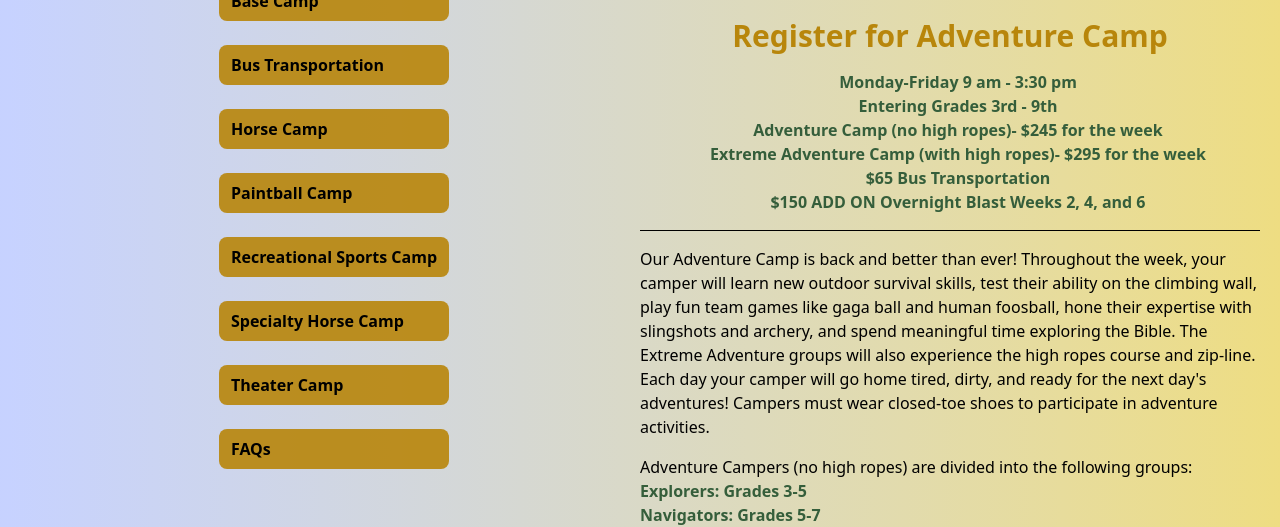
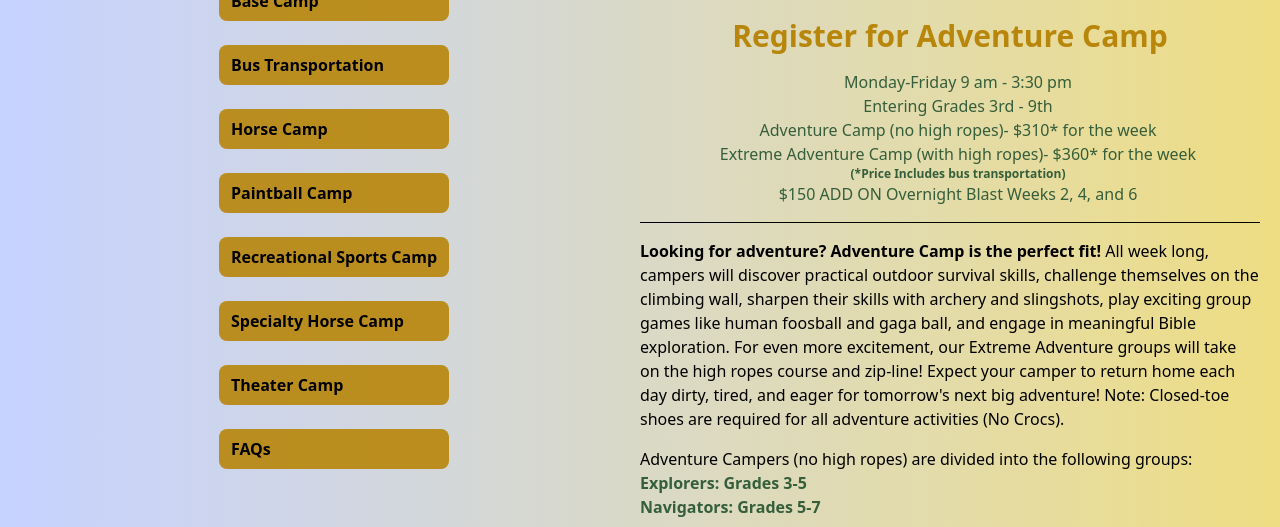
Before and after one commit to Isaac-Tait/Royal_Ridges-wordpress_nextjs, a Next.js app: page /adventure-camp in a window 1280 px wide. Shown: the part 328-855 px from the top of the page. Built offline with nearby package versions, Linux system fonts and the light colour scheme; no server answers.

Commit message:
feat: update adventure camp page 🏔️

```diff
--- a/src/pages/adventure-camp.js
+++ b/src/pages/adventure-camp.js
@@ -35,25 +35,30 @@ const DayAdventureCamp = () => {
           >
             Register for Adventure Camp
           </Link>
-          <div className="font-semibold text-green-200 ml-4 my-4 text-center">
+          <div className="font-regular text-green-200 ml-4 my-4 text-center">
             <p>Monday-Friday 9 am - 3:30 pm</p>
             <p>Entering Grades 3rd - 9th</p>
-            <p>Adventure Camp (no high ropes)- $245 for the week</p>
-            <p>Extreme Adventure Camp (with high ropes)- $295 for the week</p>
-            <p>$65 Bus Transportation</p>
+            <p>Adventure Camp (no high ropes)- $310* for the week</p>
+            <p>Extreme Adventure Camp (with high ropes)- $360* for the week</p>
+            <p className="text-xs font-semibold">
+              (*Price Includes bus transportation)
+            </p>
             <p>$150 ADD ON Overnight Blast Weeks 2, 4, and 6</p>
           </div>
           <hr />
           <p className="mt-4">
-            Our Adventure Camp is back and better than ever! Throughout the
-            week, your camper will learn new outdoor survival skills, test their
-            ability on the climbing wall, play fun team games like gaga ball and
-            human foosball, hone their expertise with slingshots and archery,
-            and spend meaningful time exploring the Bible. The Extreme Adventure
-            groups will also experience the high ropes course and zip-line. Each
-            day your camper will go home tired, dirty, and ready for the next
-            day&#39;s adventures! Campers must wear closed-toe shoes to
-            participate in adventure activities.
+            <span className="font-bold">
+              Looking for adventure? Adventure Camp is the perfect fit!
+            </span>{" "}
+            All week long, campers will discover practical outdoor survival
+            skills, challenge themselves on the climbing wall, sharpen their
+            skills with archery and slingshots, play exciting group games like
+            human foosball and gaga ball, and engage in meaningful Bible
+            exploration. For even more excitement, our Extreme Adventure groups
+            will take on the high ropes course and zip-line! Expect your camper
+            to return home each day dirty, tired, and eager for tomorrow's next
+            big adventure! Note: Closed-toe shoes are required for all adventure
+            activities (No Crocs).
           </p>
           <p className="mt-4">
             Adventure Campers (no high ropes) are divided into the following
@@ -99,43 +104,43 @@ const DayAdventureCamp = () => {
           <div className="my-2 ml-2 text-center">
             <p>
               <span className="text-green-200 font-semibold">Week #1</span> -
-              June 22-26
+              June 21-25
             </p>
             <p>
               <span className="text-green-200 font-semibold">Week #2</span> -
-              June 29-July 3
+              June 28-July 2
               <span className="text-md font-semibold"> (ONB Available)</span>
             </p>
             <p>
               <span className="text-green-200 font-semibold">Week #3</span> -
-              July 6-10
+              July 5-9
             </p>
 
             <p>
               <span className="text-green-200 font-semibold">Week #4</span> -
-              July 13-17
+              July 12-16
             </p>
             <span className="text-md font-semibold"> (ONB Available)</span>
             <p>
               <span className="text-green-200 font-semibold">Week #5</span> -
-              July 20-24
+              July 19-23
             </p>
             <p>
               <span className="text-green-200 font-semibold">Week #6</span> -
-              July 27-31
+              July 26-30
               <span className="text-md font-semibold"> (ONB Available)</span>
             </p>
             <p>
               <span className="text-green-200 font-semibold">Week #7</span> -
-              August 3-7
+              August 2-6
             </p>
             <p>
               <span className="text-green-200 font-semibold">Week #8</span> -
-              August 10-14
+              August 9-13
             </p>
             <p>
               <span className="text-green-200 font-semibold">Week #9</span> -
-              August 17-21
+              August 16-20
             </p>
           </div>
           <a
```
